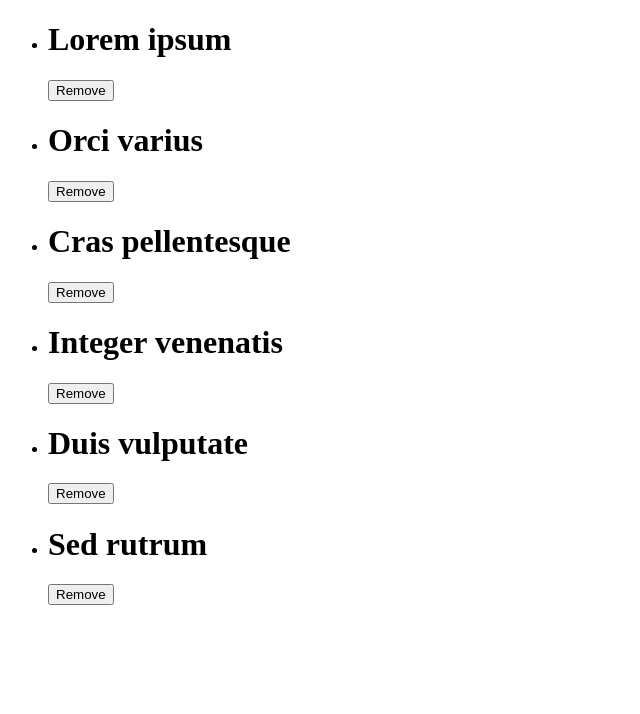
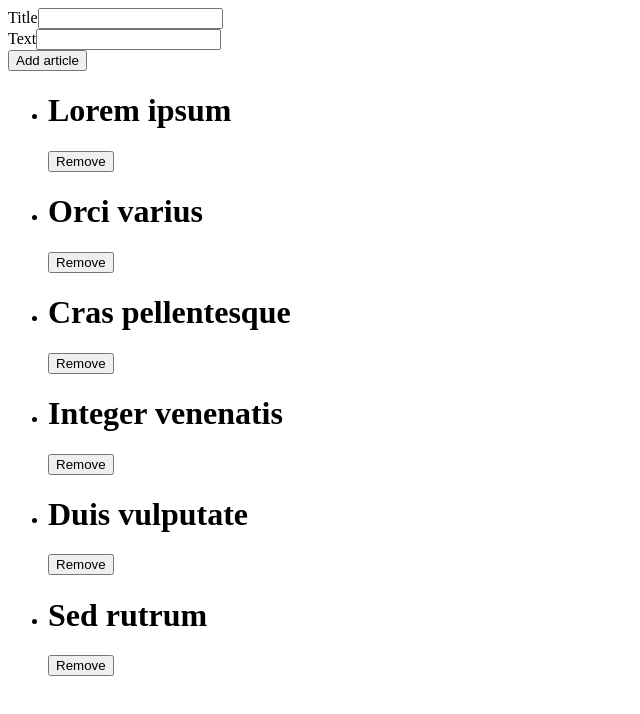
Before and after one commit to actum/react-actum-course, a React app: page / in a window 1280 px wide. Shown: the top 714 px of the page, without its empty margins (0-640 px from the left). Built offline with nearby package versions, Linux system fonts and the light colour scheme; data requests are answered from the project's data file.

Commit message:
add Articles and connection with DOM

```diff
--- a/src/components/App.js
+++ b/src/components/App.js
@@ -1,5 +1,6 @@
 import React, { Component } from 'react';
 import ArticleList from './ArticleList';
+import Form from './Form';
 import axios from 'axios';
 
 class App extends Component {
@@ -29,9 +30,23 @@ class App extends Component {
         });
     };
 
+    addArticle = (article) => {
+        // copy articles
+        const articles = [...this.state.articles];
+
+        // add new articles to articles array
+        articles.push(article);
+
+        // change state by articles array
+        this.setState({
+            articles
+        });
+    };
+
     render() {
         return(
           <div>
+              <Form addArticle={this.addArticle} />
               <ArticleList removeArticle={this.removeArticle} articles={this.state.articles} />
           </div>
         );
--- /dev/null
+++ b/src/components/Form.js
@@ -0,0 +1,52 @@
+import React, { Component } from 'react';
+
+class Form extends Component {
+    state = {
+        title: '',
+        text: ''
+    };
+
+    handleChange = (field, value) => {
+          this.setState({
+              [field]: value
+          });
+    };
+
+    handleClick = () => {
+        const id = +new Date;
+        this.props.addArticle({
+            ...this.state,
+            id
+        });
+
+        this.setState({
+            title: '',
+            text: ''
+        });
+
+        console.log(this.form);
+
+    };
+
+    render() {
+        const { title, text } = this.state;
+
+        return (
+            <form ref={(input) => this.form = input}>
+                <label htmlFor="title">Title</label>
+                <input onChange={(e) => this.handleChange('title', e.target.value)} type="text" id="title" value={title}/>
+
+                <br />
+
+                <label htmlFor="text">Text</label>
+                <input onChange={(e) => this.handleChange('text', e.target.value)} type="text" id="text" value={text}/>
+
+                <br />
+
+                <button onClick={this.handleClick} type="button">Add article</button>
+            </form>
+        );
+    }
+}
+
+export default Form;
```
